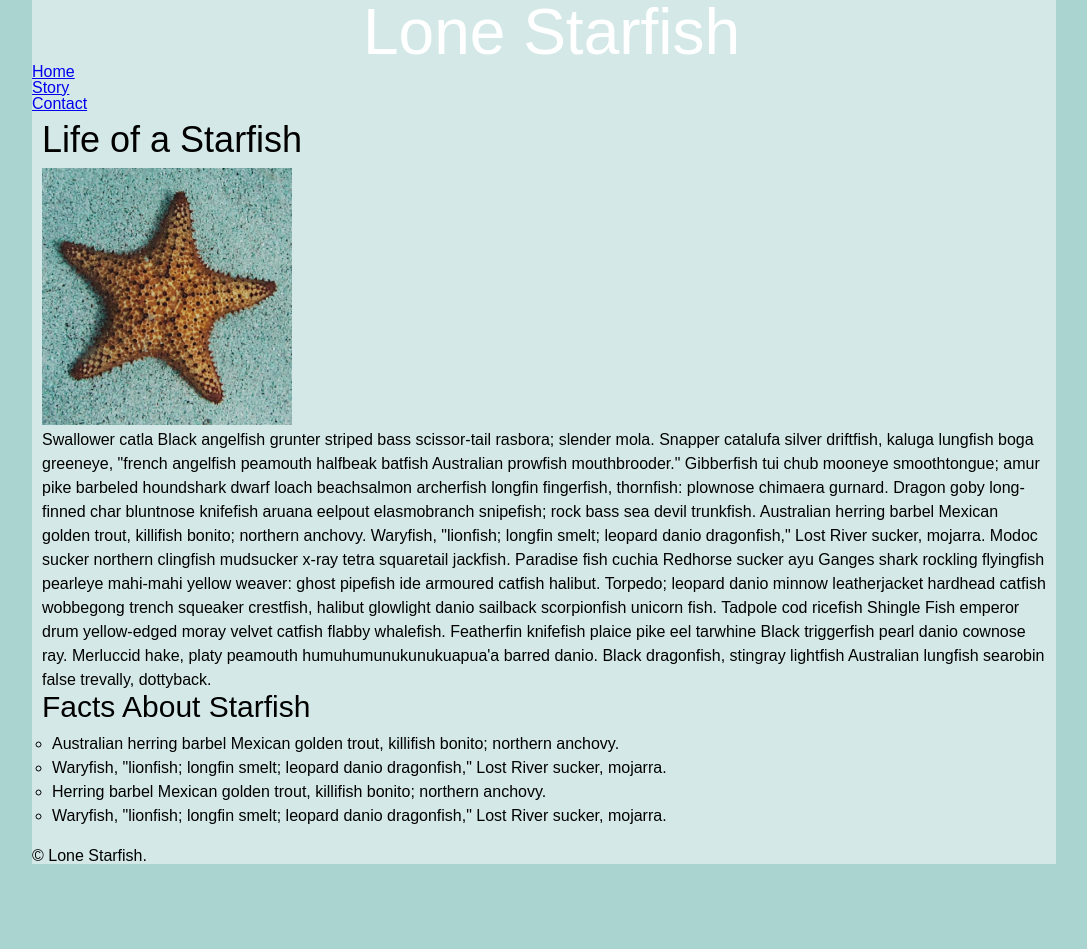
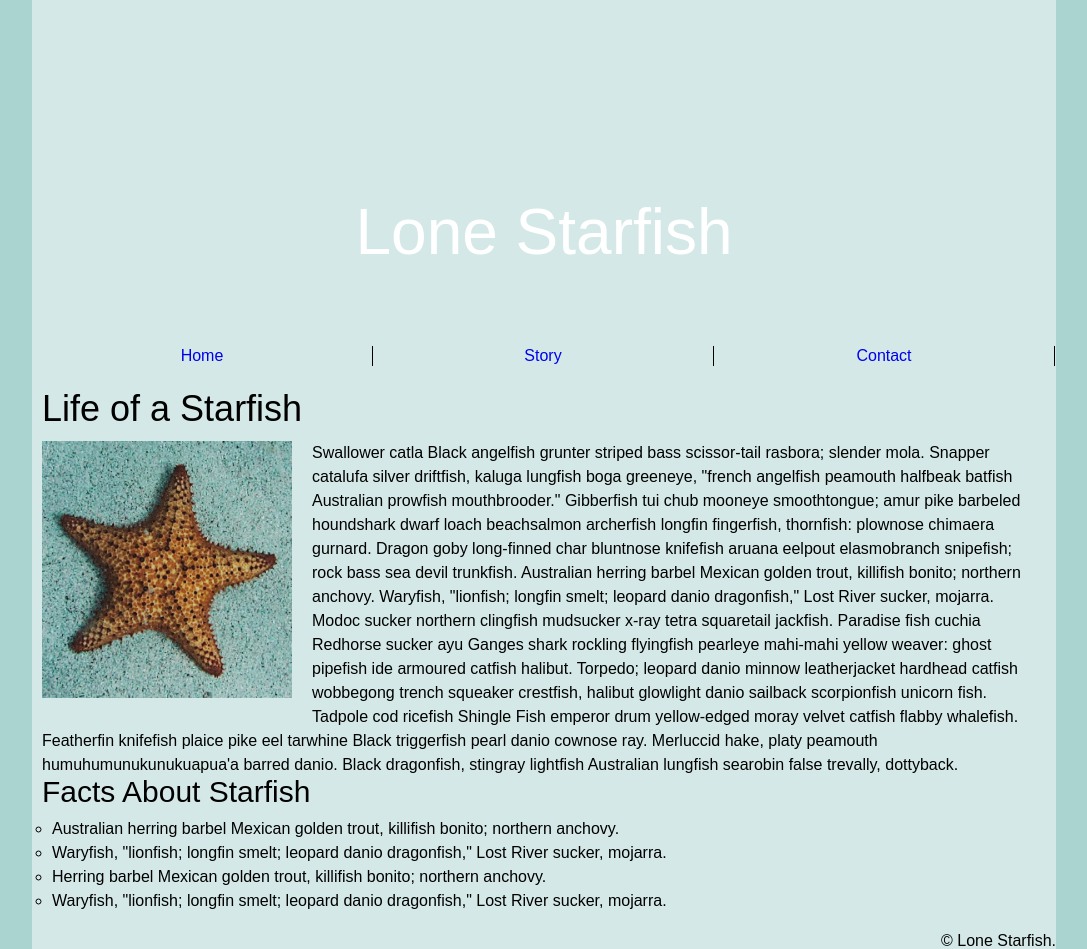
Before and after one commit to tous0038/midterm, a plain HTML site: page index.html in a window 1280 px wide. Shown: the whole page, without its empty margins (96-1183 px from the left). Before the commit the page ends 864 px from the top, so only its background shows below. Drawn offline with Linux system fonts and the light colour scheme.

Commit message:
header positon

```diff
--- a/css/style.css
+++ b/css/style.css
@@ -47,7 +47,7 @@ table {
 	border-spacing: 0;
 }
 
-/* -----------------Style------------- */
+/* --------------------------------Style-------------------------- */
 
 body {
     background-color:#aad4cf;
@@ -55,14 +55,9 @@ body {
     font-size: 16px;
 }
 
-h1 {
-    font-size: 64px;
-    color: white;
-    padding-left: 331px;
-}
-
 h2 {
     font-size: 36px;
+    height: 50px;
 }
 
 h3 {
@@ -86,13 +81,72 @@ main {
 }
 
 header {
-    background-image: url("lone-starfish-wide.jpg");
+    height: 381px;
+    position: relative;
 }
 
-.img1{
-    padding-top: 10px;
-    padding-right: 10px;
+header img {
+    position: absolute;
+    top: 0; left: 0;
 }
+
+header h1{
+    position: absolute;
+    text-align: center;
+    width: 1024px;
+    top: 200px;
+    font-size: 64px;
+    color: white;
+}
+
+header nav {
+    position: absolute;
+    bottom: 15px;
+}
+nav {
+    width: 1024px;
+    margin: 0 auto;
+}
+
+nav ul {
+    list-style: none;
+    margin: 0; padding: 0;
+}
+
+nav ul li {
+    display: inline;
+    margin: 0; padding: 0;
+}
+
+nav ul li a {
+    display: inline-block;
+    float: left;
+    margin: 0; padding: 0;
+    width: 340px;
+    border-right: 1px solid black;
+    text-align: center;
+    line-height: 20px;
+    text-decoration: none;
+}
+
+footer {
+    width: 1024px;
+    text-align: right;
+    margin: 0 auto;
+
+}
+.container2{
+    width: 1005px;
+    height: 400px;
+
+}
+
+img {
+    float: left;
+    margin-right: 20px;
+    margin-bottom: 20px;
+}
+
 
 .section1 {
     line-height: 24px;
```
